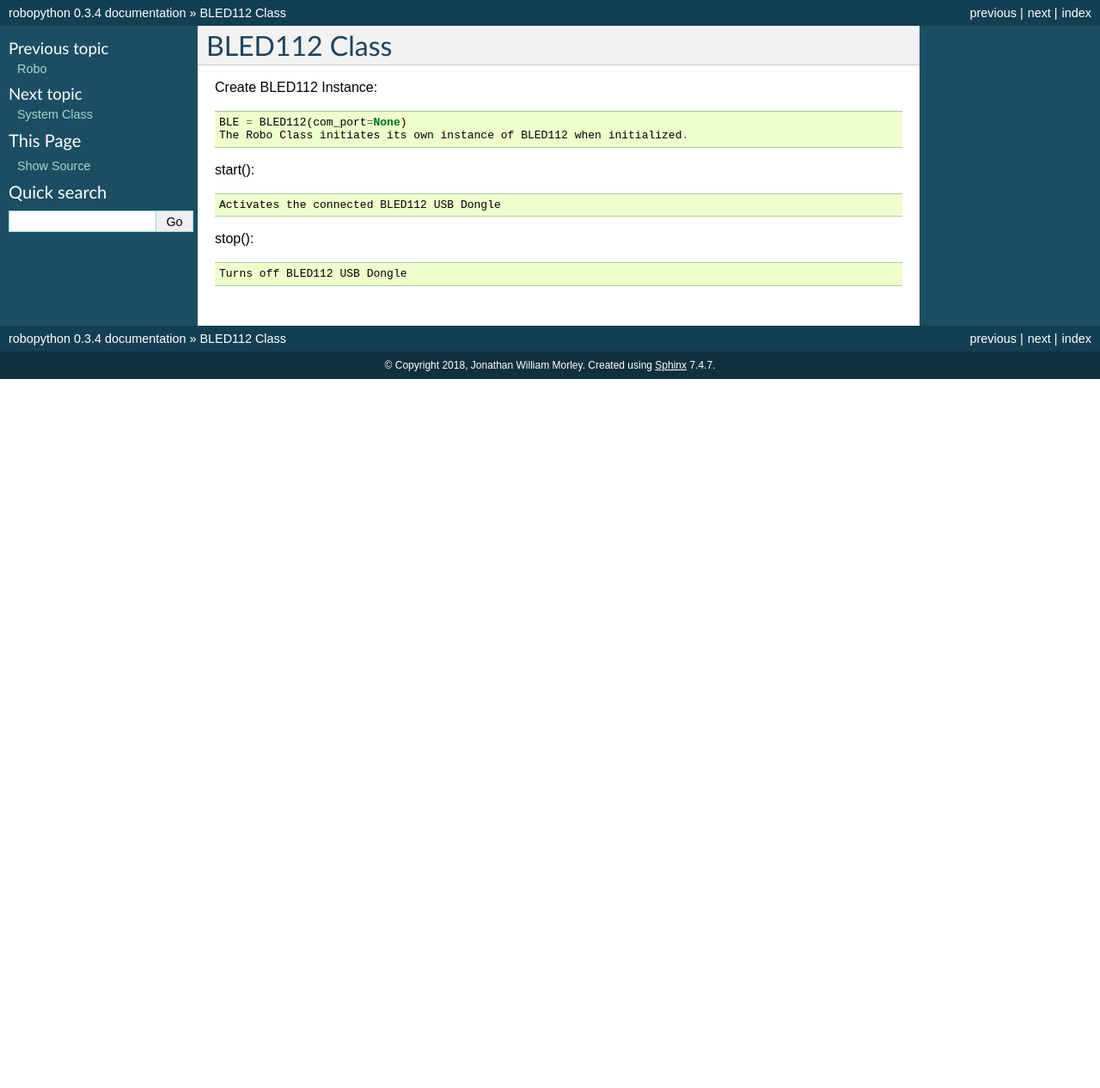
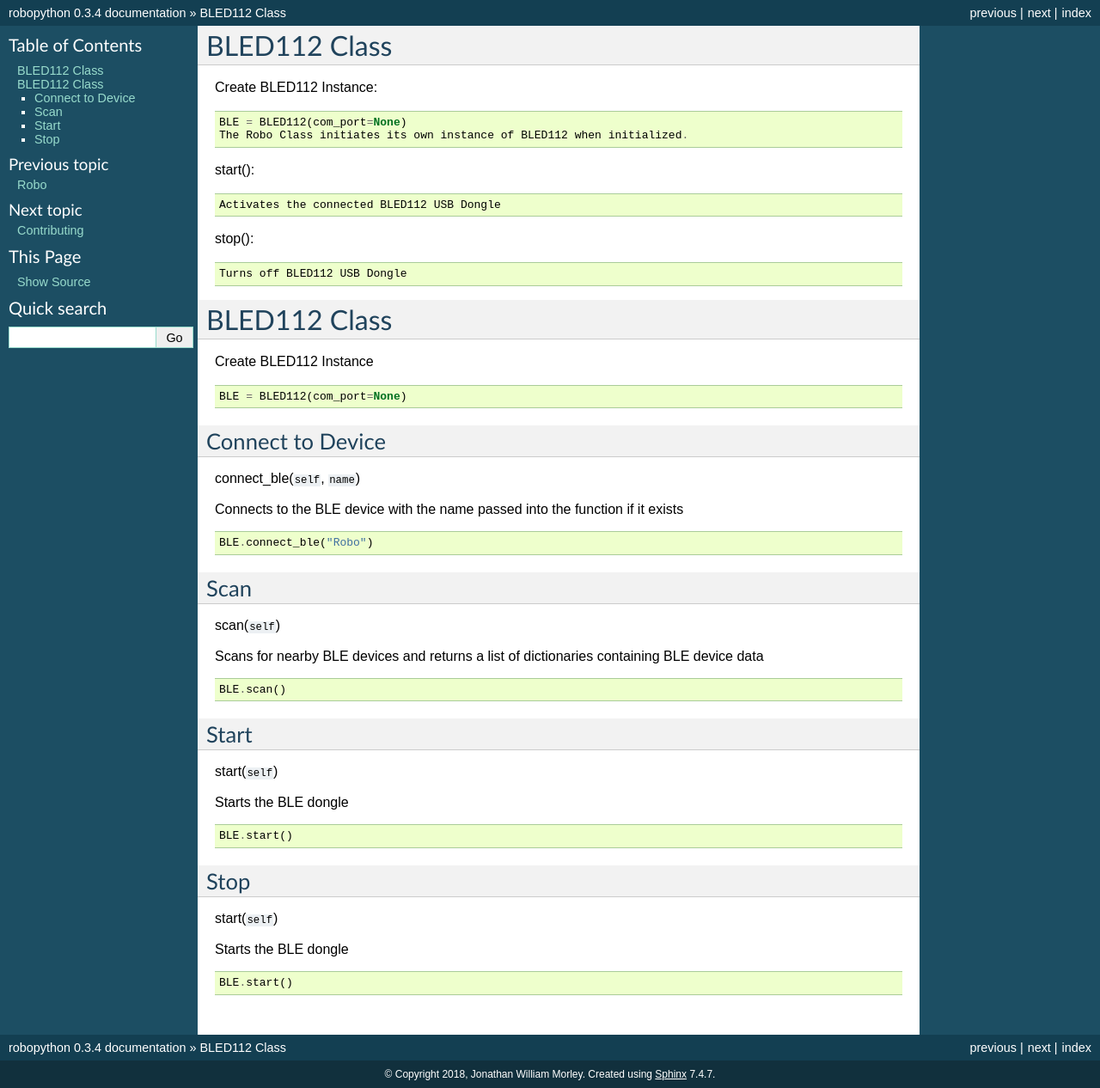
Before and after one commit to Robo-Wunderkind/robopython, a Sphinx documentation site: the page built from docs/bled112.rst, in a window 1280 px wide. Shown: the whole page at 86% size. Built offline with Sphinx 7.4.7, drawn with Linux system fonts in a browser that asks for light colours; before the commit the page ends 900 px from its top, so only the background shows below that.

Commit message:
Docs Update

```diff
--- a/docs/bled112.rst
+++ b/docs/bled112.rst
@@ -14,3 +14,58 @@
 stop()::
 
 	Turns off BLED112 USB Dongle
+
+
+=============
+BLED112 Class
+=============
+
+Create BLED112 Instance
+
+::
+
+	BLE = BLED112(com_port=None)
+
+Connect to Device
+#################
+
+| connect_ble(``self``, ``name``)
+|
+| Connects to the BLE device with the name passed into the function if it exists
+
+::
+
+	BLE.connect_ble("Robo")
+
+Scan
+####
+
+| scan(``self``)
+|
+| Scans for nearby BLE devices and returns a list of dictionaries containing BLE device data
+
+::
+
+	BLE.scan()
+
+Start
+#####
+
+| start(``self``)
+|
+| Starts the BLE dongle
+
+::
+
+	BLE.start()
+
+Stop
+####
+
+| start(``self``)
+|
+| Starts the BLE dongle
+
+::
+
+	BLE.start()
--- a/docs/index.rst
+++ b/docs/index.rst
@@ -10,7 +10,6 @@
    usage
    robo
    bled112
-   system
    contributing
    authors
    history
```
Also changed, not shown: docs/robo.rst (+36 -0 lines), docs/system.rst (deleted, +0 -15 lines), 13 other files.
